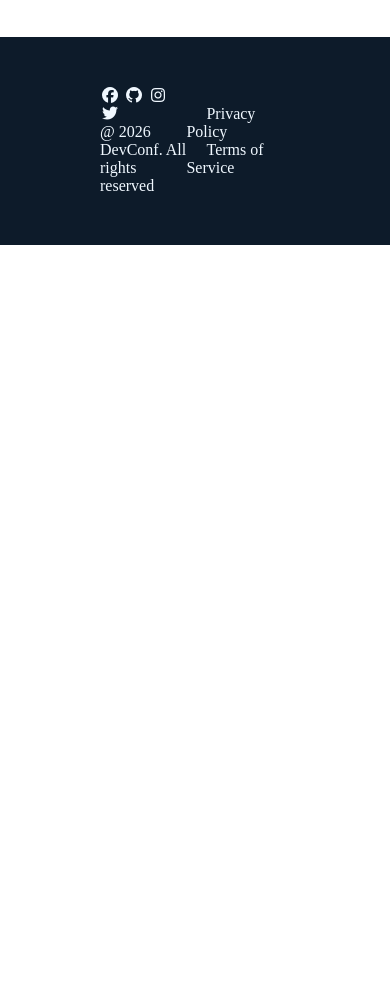
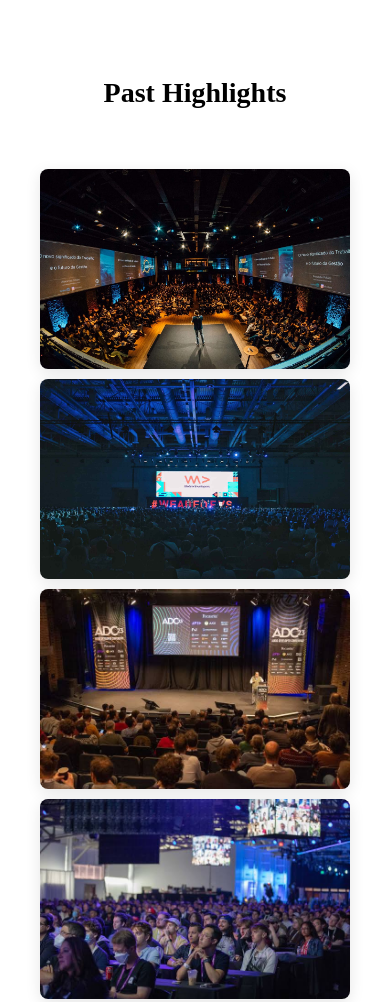
Before and after one commit to tanvir-hannan-anik/web-dev-assignment01, a plain HTML site: page index.html in a window 390 px wide. Shown: the part 1964-2966 px from the top of the page. Before the commit the page ends 2209 px from the top, so only its background shows below. Drawn offline with Linux system fonts and the light colour scheme.

Commit message:
Design the ai section

```diff
--- a/index.html
+++ b/index.html
@@ -129,21 +129,46 @@
                 </div>
             </div>
         </section>
-        <section class="">
-
+        <section class="past-highlights">
+            <h2>Past Highlights</h2>
+            <div class="gallery-container">
+                <div class="gallery-item item-large">
+                    <img src="./media/con1.jpg" alt="Conference Highlight 1">
+                </div>
+                <div class="gallery-item item-small">
+                    <img src="./media/con2.jpg" alt="Conference Highlight 2">
+                </div>
+                <div class="gallery-item item-small">
+                    <img src="./media/con3.jpg" alt="Conference Highlight 3">
+                </div>
+                <div class="gallery-item item-large">
+                    <img src="./media/con4.jpg" alt="Conference Highlight 4">
+                </div>
+                <div class="gallery-item item-small">
+                    <img src="./media/con5.jpg" alt="Conference Highlight 5">
+                </div>
+                <div class="gallery-item item-small">
+                    <img src="./media/con6.jpg" alt="Conference Highlight 6">
+                </div>
+            </div>
         </section>
         <footer>
             <div class="fotter-container">
-                <div class="social-link">
+                <div class="copy-right">
+                    <p>@ 2026 DevConf. All rights reserved</p>
+                </div>
+                <div class="policy-social">
+                    <div class="social">
                         <a href=""><i class="fa-brands fa-facebook"></i></a>
                         <a href=""><i class="fa-brands fa-github"></i></a>
                         <a href=""><i class="fa-brands fa-instagram"></i></a>
                         <a href=""><i class="fa-brands fa-twitter"></i></a>
-                    <p>@ 2026 DevConf. All rights reserved</p>
                     </div>
                     <div class="policy">
                         <a href="">Privacy Policy</a>
                         <a href="">Terms of Service</a>
+                    </div>
+
                 </div>
             </div>
         </footer>
--- a/style.css
+++ b/style.css
@@ -150,8 +150,8 @@ a {
   border-radius: 10px;
   padding: 30px 50px;
   flex: 1;
-  display:flex;
-flex-direction:column;
+  display: flex;
+  flex-direction: column;
 }
 
 .price-card-oposite button {
@@ -181,12 +181,13 @@ flex-direction:column;
   font-size: 50px;
 }
 
-hr{
+hr {
   border: none;
   height: 1px;
   background-color: #ddd;
   margin: 20px 0;
 }
+
 /* Footer */
 
 .fotter-container {
@@ -194,7 +195,7 @@ hr{
   justify-content: space-around;
   align-items: center;
   margin-top: 40px;
-  padding: 50px 100px;
+  padding: 50px 90px;
   background-color: #0d1b2a;
   color: aliceblue;
 }
@@ -205,3 +206,115 @@ hr{
 .policy a {
   padding: 20px;
 }
+
+.social a {
+  padding: 20px;
+}
+.social {
+  margin-bottom: 10px;
+}
+
+/* Past Highlights Gallery */
+
+.past-highlights {
+  padding: 60px 20px;
+  text-align: center;
+}
+
+.past-highlights h2 {
+  margin-bottom: 40px;
+  font-size: 36px;
+}
+
+.gallery-container {
+  display: grid;
+  grid-template-columns: repeat(4, 1fr);
+  grid-auto-rows: 250px;
+  gap: 15px;
+  max-width: 1280px;
+  margin: auto;
+  padding: 20px;
+}
+
+.gallery-item {
+  position: relative;
+  overflow: hidden;
+  border-radius: 8px;
+  box-shadow: 0 4px 15px rgba(0, 0, 0, 0.1);
+}
+
+.gallery-item img {
+  width: 100%;
+  height: 100%;
+  object-fit: cover;
+  transition: transform 0.3s ease;
+}
+
+.gallery-item:hover img {
+  transform: scale(1.05);
+}
+
+.item-large {
+  grid-column: span 2;
+  grid-row: span 2;
+}
+
+.item-small {
+  grid-column: span 1;
+  grid-row: span 1;
+}
+
+/* Responsive Design */
+
+@media (max-width: 1024px) {
+  .gallery-container {
+    grid-template-columns: repeat(3, 1fr);
+    grid-auto-rows: 200px;
+  }
+
+  .item-large {
+    grid-column: span 2;
+    grid-row: span 1;
+  }
+
+  .item-small {
+    grid-column: span 1;
+    grid-row: span 1;
+  }
+}
+
+@media (max-width: 768px) {
+  .gallery-container {
+    grid-template-columns: repeat(2, 1fr);
+    grid-auto-rows: 180px;
+    gap: 12px;
+  }
+
+  .item-large {
+    grid-column: span 1;
+    grid-row: span 1;
+  }
+
+  .item-small {
+    grid-column: span 1;
+    grid-row: span 1;
+  }
+}
+
+@media (max-width: 480px) {
+  .gallery-container {
+    grid-template-columns: 1fr;
+    grid-auto-rows: 200px;
+    gap: 10px;
+  }
+
+  .item-large,
+  .item-small {
+    grid-column: span 1;
+    grid-row: span 1;
+  }
+
+  .past-highlights h2 {
+    font-size: 28px;
+  }
+}
```
Also changed, not shown: media/con1.jpg (added), media/con2.jpg (added), media/con3.jpg (added), media/con4.jpg (added), media/con5.jpg (added), media/con6.jpg (added), media/con7.png (added), 1 other file. Lines whose indentation alone changed are shown as unchanged.
